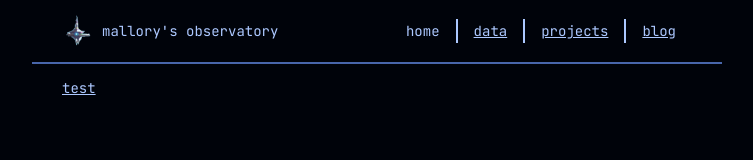
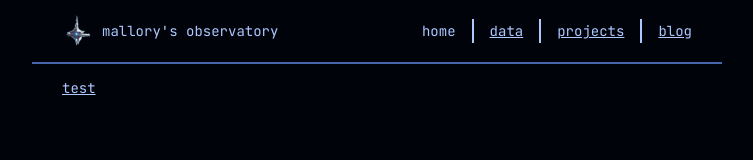
Before and after one commit to malloryhayr/website, a Next.js app: page / in a window 1280 px wide. Shown: the top 160 px of the page, without its empty margins (263-1016 px from the left). Built offline with nearby package versions, Linux system fonts and the light colour scheme.

Commit message:
Update global.scss

```diff
--- a/src/app/global.scss
+++ b/src/app/global.scss
@@ -91,6 +91,7 @@ nav {
 		list-style: none;
 		display: flex;
 		align-items: center;
+		margin-right: -16px;
 
 		li {
 			padding-right: 16px;
```
